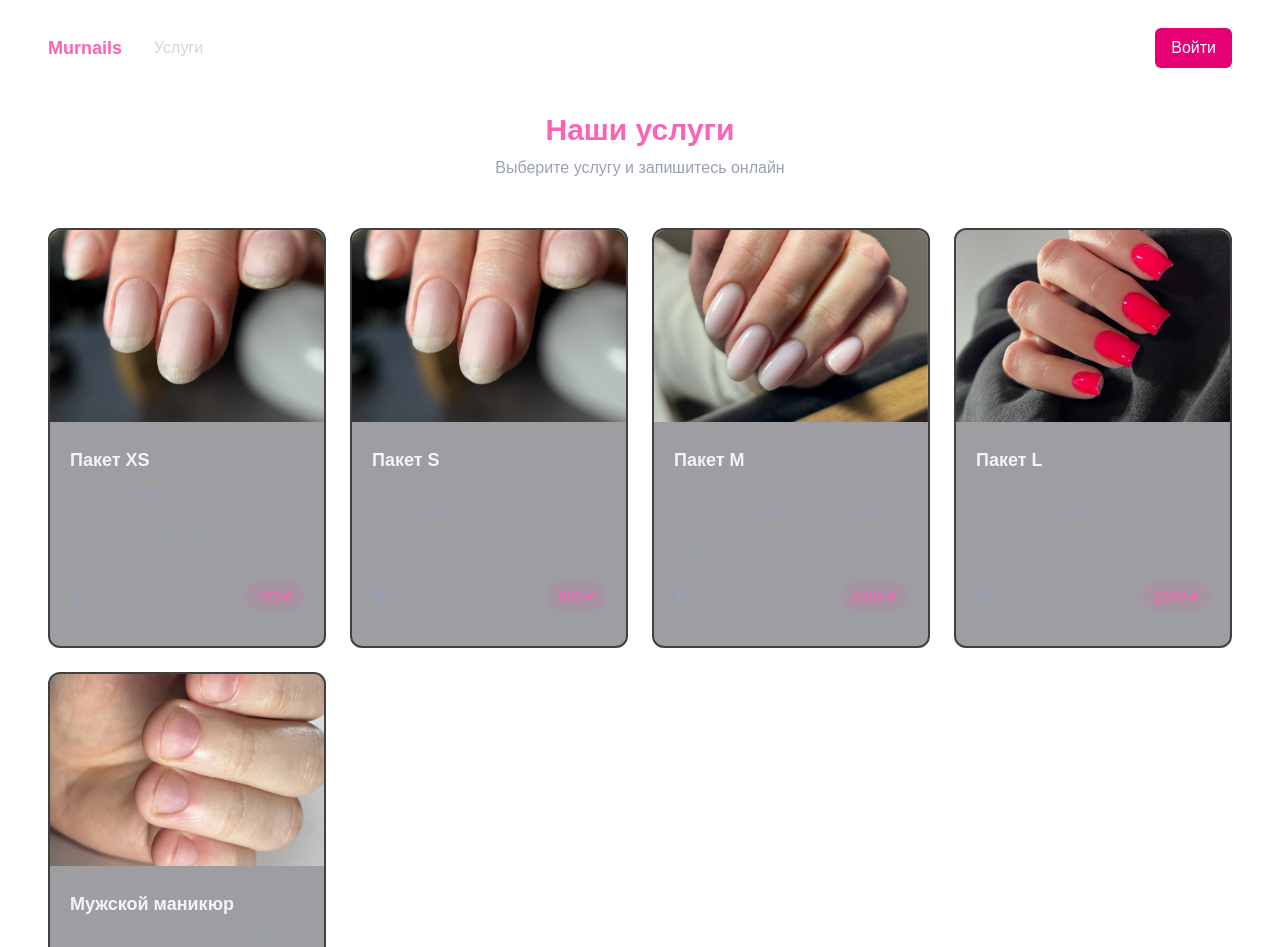
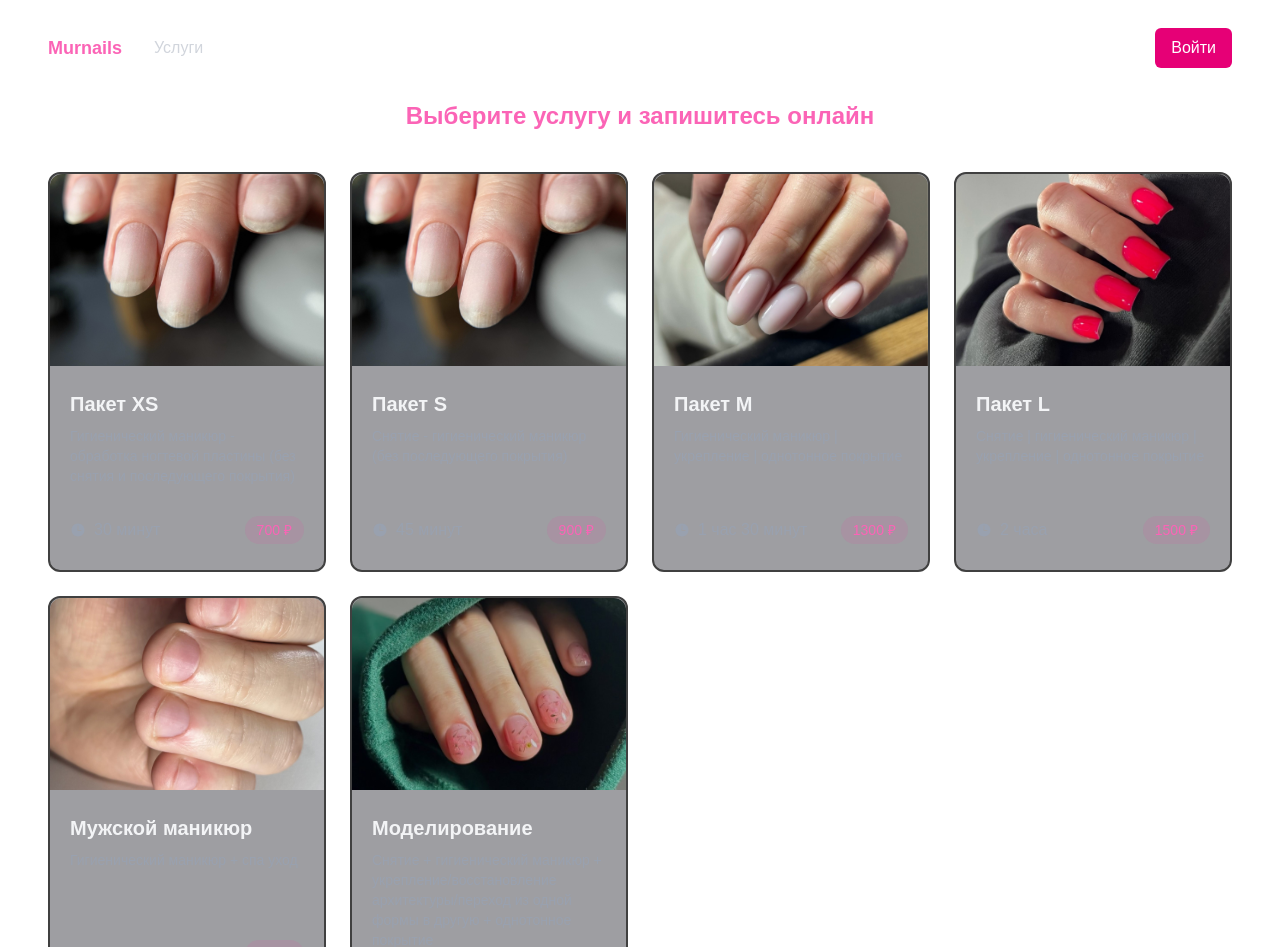
Before and after one commit to CURSEINME/murnails, a Next.js app: page /service-sub in a window 1280 px wide. Shown: the top 947 px of the page. Built offline with nearby package versions, Linux system fonts and the light colour scheme; no server answers.

Commit message:
add new services

```diff
--- a/src/app/components/ServiceSelection.tsx
+++ b/src/app/components/ServiceSelection.tsx
@@ -10,7 +10,7 @@ interface Service {
   id: string;
   name: string;
   duration: string;
-  price: number;
+  price: string;
   description: string;
   image: string;
 }
@@ -20,7 +20,7 @@ const services: Service[] = [
     id: "1",
     name: "Пакет XS",
     duration: "30 минут",
-    price: 700,
+    price: "700",
     description:
       "Гигиенический маникюр - обработка ногтевой пластины (без снятия и последующего покрытия)",
     image: "/xs-package.jpg",
@@ -29,7 +29,7 @@ const services: Service[] = [
     id: "2",
     name: "Пакет S",
     duration: "45 минут",
-    price: 900,
+    price: "900",
     description: "Снятие - гигиенический маникюр (без последующего покрытия)",
     image: "/xs-package.jpg",
   },
@@ -37,28 +37,35 @@ const services: Service[] = [
     id: "3",
     name: "Пакет M",
     duration: "1 час 30 минут",
-    price: 1300,
-    description:
-      "Гигиенический маникюр | укрепление | однотонное покрытие | дизайн 1 - 2 ногтей (БЕЗ СНЯТИЯ)",
+    price: "1300",
+    description: "Гигиенический маникюр | укрепление | однотонное покрытие",
     image: "/m-package.jpg",
   },
   {
     id: "4",
     name: "Пакет L",
     duration: "2 часа",
-    price: 1500,
+    price: "1500",
     description:
-      "Снятие | гигиенический маникюр | укрепление | однотонное покрытие | дизайн 1 - 2 ногтей",
+      "Снятие | гигиенический маникюр | укрепление | однотонное покрытие",
     image: "/l-package.jpg",
   },
   {
     id: "5",
     name: "Мужской маникюр",
-    duration: "2 часа",
-    price: 1500,
+    duration: "40 минут",
+    price: "900",
+    description: "Гигиенический маникюр + спа уход",
+    image: "/man-manic.jpg",
+  },
+  {
+    id: "6",
+    name: "Моделирование",
+    duration: "2-2.5 часа",
+    price: "от 1800",
     description:
-      "Снятие | гигиенический маникюр | укрепление | однотонное покрытие | дизайн 1 - 2 ногтей",
-    image: "/man-manic.jpg",
+      "Снятие + гигиенический маникюр + укрепление/восстановление архитектуры/переход из одной формы в другую + однотонное покрытие",
+    image: "/fate1.jpg",
   },
 ];
 
@@ -70,11 +77,12 @@ const ServiceSelection = () => {
   };
 
   return (
-    <div className="py-8 flex flex-col items-center px-4 sm:px-6 lg:px-8">
+    <div className="mt-5 flex flex-col items-center px-4 sm:px-6 lg:px-8">
       {/* Заголовок */}
-      <div className="text-center mb-12">
-        <h1 className="text-3xl font-bold text-pink-400 mb-2">Наши услуги</h1>
-        <p className="text-gray-400">Выберите услугу и запишитесь онлайн</p>
+      <div className="text-center mb-10">
+        <p className="text-2xl font-bold text-pink-400">
+          Выберите услугу и запишитесь онлайн
+        </p>
       </div>
 
       {/* Список услуг */}
@@ -84,7 +92,7 @@ const ServiceSelection = () => {
             <motion.div
               whileHover={{ scale: 1.03 }}
               onClick={() => handleSelectService(service.id)}
-              className={`rounded-xl h-[420px] cursor-pointer transition-all border-2 ${
+              className={`rounded-xl h-[400px] cursor-pointer transition-all border-2 ${
                 selectedService === service.id
                   ? "border-pink-500 bg-zinc-900"
                   : "border-neutral-700 bg-zinc-700/50 hover:border-pink-500 hover:bg-zinc-900"
@@ -102,7 +110,7 @@ const ServiceSelection = () => {
               <div className="p-5 h-1/2 flex flex-col">
                 <div className="flex justify-between items-center">
                   <div>
-                    <h3 className="text-lg font-bold text-gray-100 mt-1">
+                    <h3 className="text-xl font-bold text-gray-100 mt-1">
                       {service.name}
                     </h3>
                   </div>
@@ -113,9 +121,9 @@ const ServiceSelection = () => {
                 </p>
 
                 <div className="flex justify-between items-center mt-auto">
-                  <div className="text-sm text-gray-400 flex items-center justify-between gap-2">
-                    <IoTime className="text-gray-400" />
-                    {service.duration}
+                  <div className=" text-gray-400 flex items-center gap-2">
+                    <IoTime className="text-gray-400 h-[1em] w-[1em] flex-none" />
+                    <div>{service.duration}</div>
                   </div>
                   <span className="bg-pink-500/10 text-pink-400 px-3 py-1 rounded-full text-sm font-medium">
                     {service.price} ₽
```
